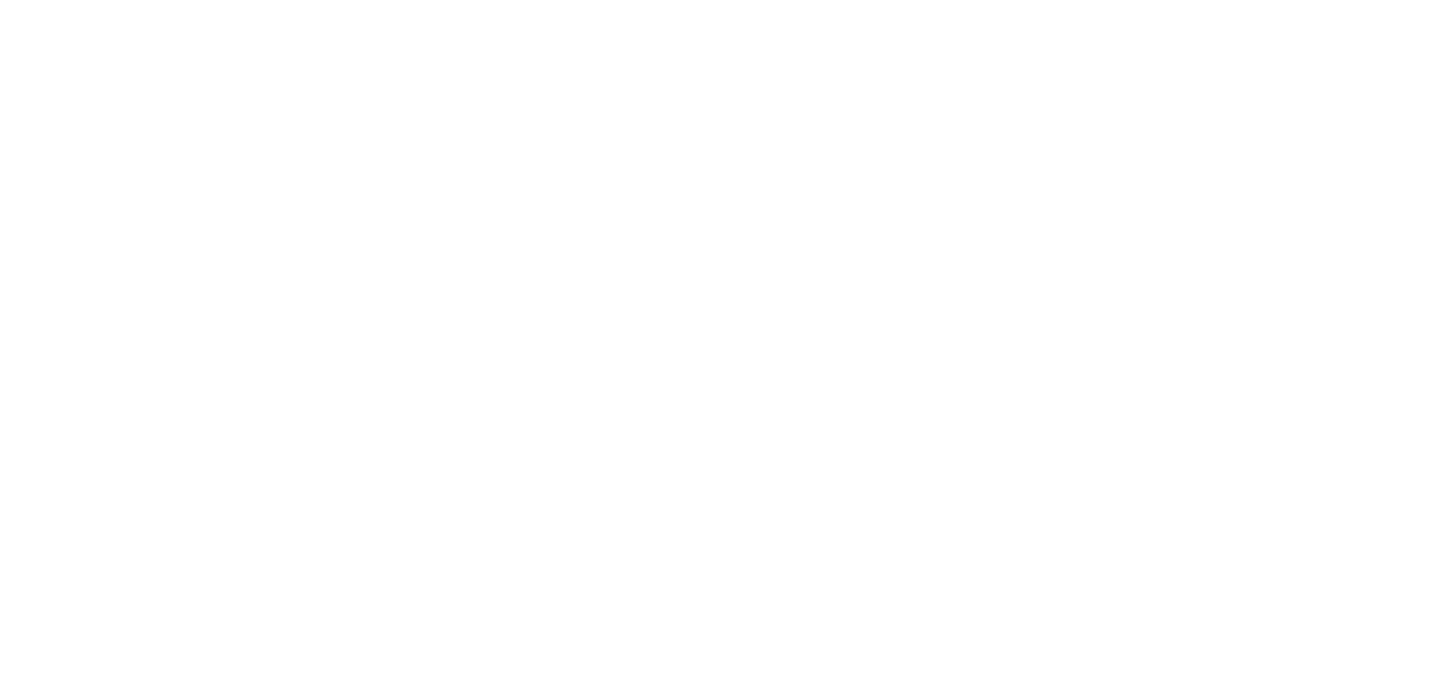
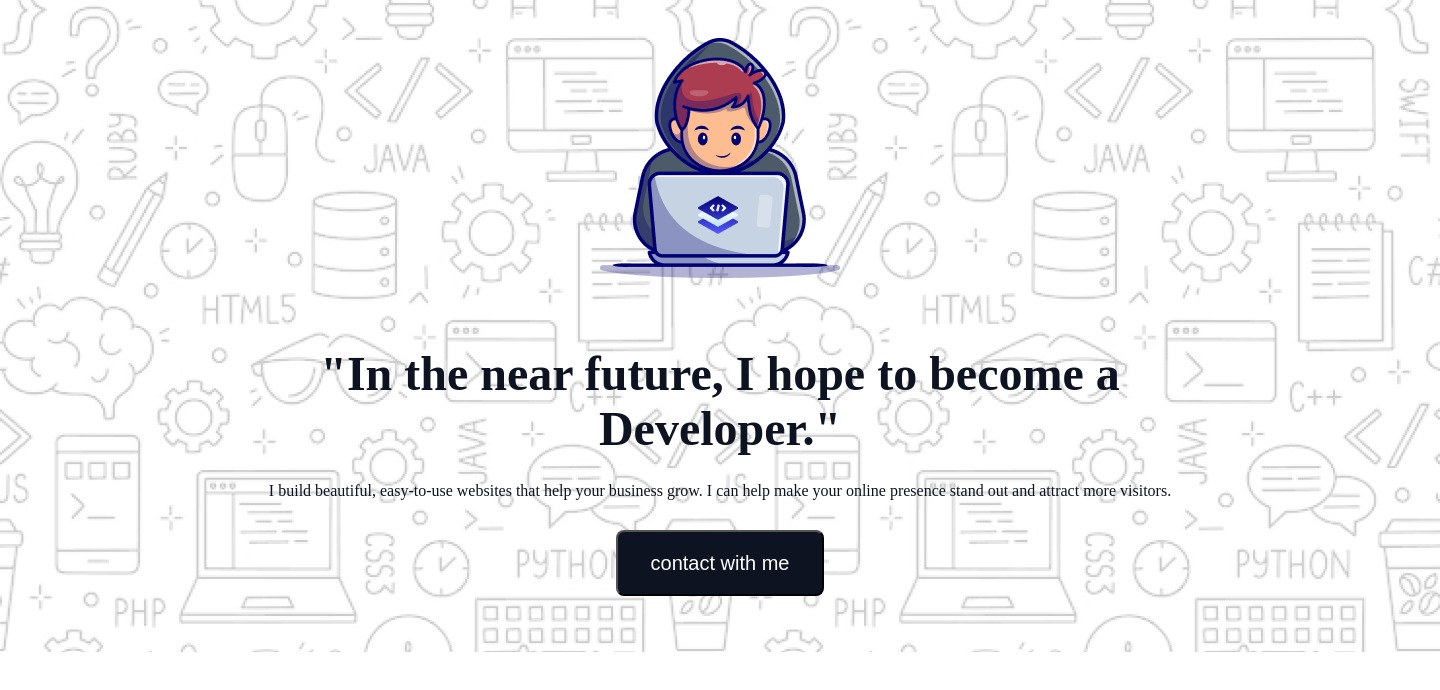
Before and after one commit to MFAAHAD/B10A1-Challenge-Begins, a plain HTML site: page index.html in a window 1280 px wide. Shown: the whole page, 1440 px wide, since content can reach past the window. Drawn offline with Linux system fonts and the light colour scheme; a web font is replaced by a local one.

Commit message:
banner section done

```diff
--- a/index.html
+++ b/index.html
@@ -4,8 +4,38 @@
     <meta charset="UTF-8">
     <meta name="viewport" content="width=device-width, initial-scale=1.0">
     <title>B10-Assignment-1</title>
+    <link rel="stylesheet" href="style/style.css">
 </head>
 <body>
+    <!-- banner section starts here -->
+     <header>
 
+    <section class="banner-container">
+        <div class="banner-image">
+            <img src="assets/Group.png" alt="">
+            <div class="banner-text">
+                <h1>"In the near future, I hope to
+                    become a Developer."</h1>
+                    <p> I build beautiful, easy-to-use websites that help your business grow.
+                      I can help make your online presence stand out and attract more visitors.
+                    <button class="button">contact with me</button>
+                    </p>
+
+            </div>
+
+        </div>
+
+
+    </section>
+     <!-- banner section ends here -->
+</header>
+    <main>
+
+
+    </main>
+    <footer>
+
+
+    </footer>
 </body>
 </html>
--- a/style/style.css
+++ b/style/style.css
@@ -0,0 +1,92 @@
+@import url('https://fonts.googleapis.com/css2?family=Azeret+Mono:ital,wght@0,100..900;1,100..900&display=swap');
+
+*{
+    box-sizing: border-box;
+    margin: 0;
+    padding: 0;
+}
+
+body{
+
+    font-family: "Azeret Mono", monospace;
+}
+
+
+/* banner section styles starts here */
+.banner-container{
+    width: 1440px;
+    height: 652px;
+    margin: 0 auto;
+    background-image: url(../assets/Hero-bg.png);
+    background-size: cover;
+    background-position: center;
+    background-repeat: no repeat;
+    display: flex;
+    justify-content: center;
+    align-items: center;
+    flex-direction: column;
+}
+
+.banner-image{
+    width: 998px;
+    height: 582px;
+    margin: 0 auto;
+    margin-top: 26px;
+    margin-bottom: 44px;
+    display: flex;
+    flex-direction: column;
+    justify-content: center;
+    align-items: center;
+}
+.banner-text h1 {
+    color: rgb(13, 19, 33);
+    font-family: Azeret Mono;
+    font-size: 48px;
+    font-weight: 800;
+    margin-top: 68px;
+    letter-spacing: 0%;
+    text-align: center;
+    }
+
+  .banner-text img{
+    width: 240.28px;
+    height: 240px;
+    display: flex;
+    flex-direction: column;
+    justify-content: center;
+    align-items: center;
+    padding: 0px;
+    margin-top: 50px;
+  }
+.banner-text p{
+    color: rgb(13, 19, 33);
+    font-family: Azeret Mono;
+    font-size: 16px;
+    font-weight: 400;
+    margin-top: 26px;
+    letter-spacing: 0%;
+    display: flex;
+    flex-direction: column;
+    justify-content: flex-start;
+    padding: 0px;
+    align-items: center;
+    text-align: center;
+}
+.button{
+    padding: 20px 25px 20px 25px;
+    display: flex;
+    flex-direction: column;
+    justify-content: center;
+    align-items: center;
+    border-radius: 8px;
+    font-size: 20px;
+
+    background: rgb(13, 19, 33);
+    color: #fff;
+    width: 208px;
+height: 66px;
+margin-top: 30px;
+}
+
+
+/* banner section styles ends here */
```
